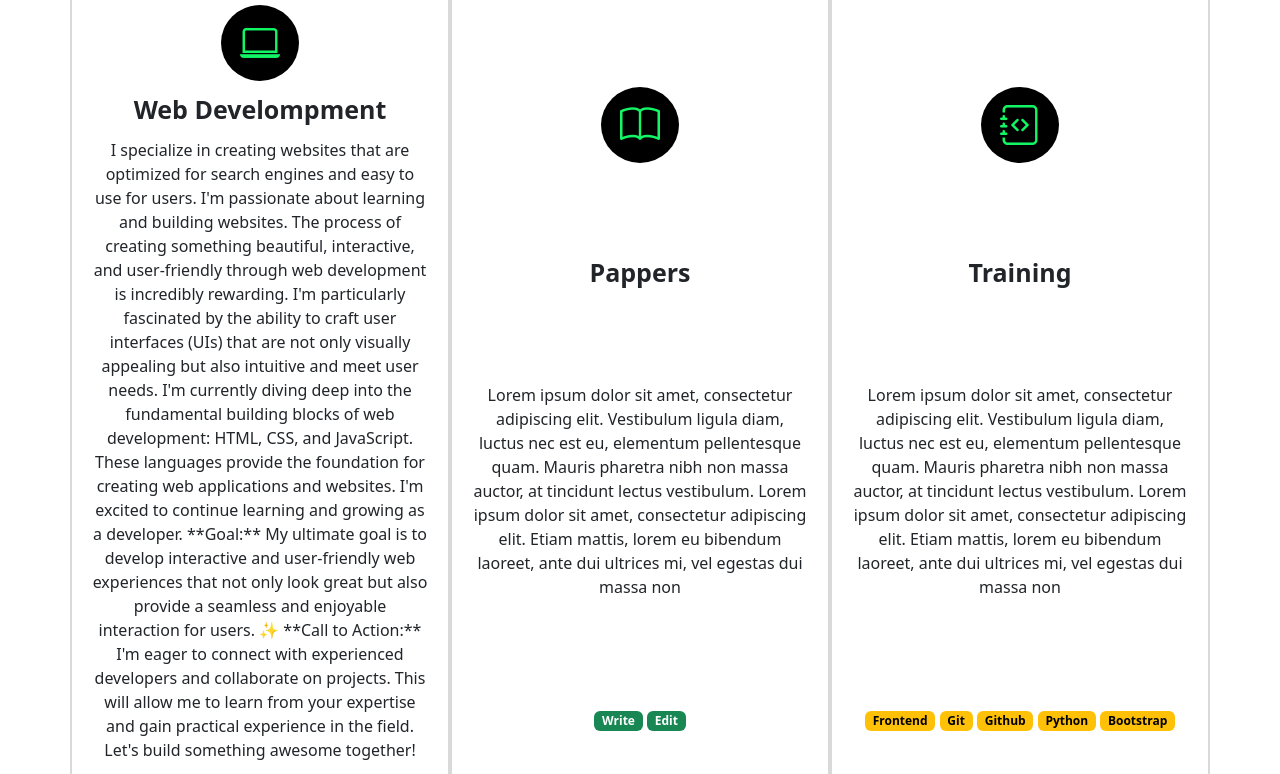
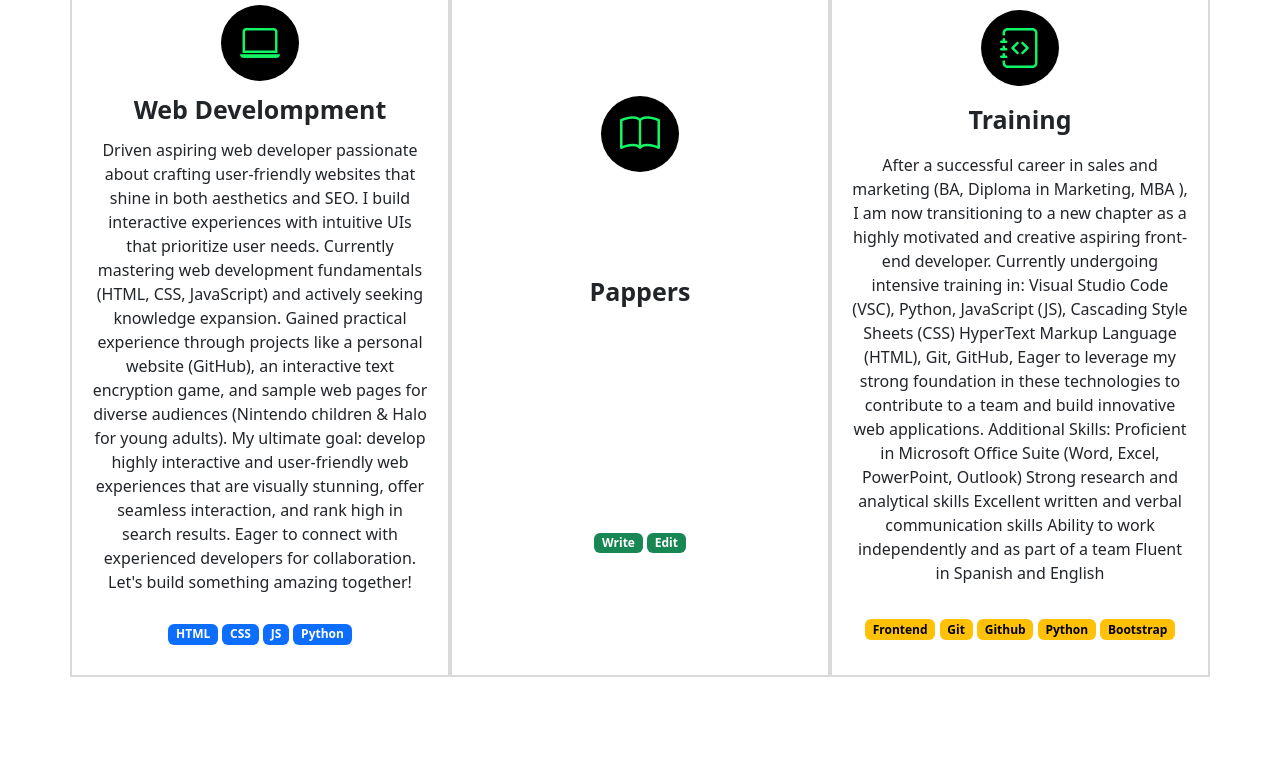
Before and after one commit to pedroadolf/03_WebProfile, a plain HTML site: page index.html in a window 1280 px wide. Shown: the part 1500-2274 px from the top of the page. Drawn offline with nearby package versions, Linux system fonts and the light colour scheme.

Commit message:
Actualization

```diff
--- a/index.html
+++ b/index.html
@@ -107,15 +107,16 @@
                     <i class="bi bi-laptop"></i>
                     <p class="expirience-titulo">Web Develompment</p>
                     <p>
-                        I specialize in creating websites that are optimized for search engines and easy to use for users. I'm passionate about learning and building websites. The process of creating something beautiful, interactive, and user-friendly through web development is incredibly rewarding. I'm particularly fascinated by the ability to craft user interfaces (UIs) that are not only visually appealing but also intuitive and meet user needs. I'm currently diving deep into the fundamental building blocks of web development: HTML, CSS, and
-                        JavaScript. These languages provide the foundation for creating web applications and websites. I'm excited to continue learning and growing as a developer.
-
-
-                        **Goal:** My ultimate goal is to develop interactive and user-friendly web experiences that not only look great but also
-                        provide a seamless and enjoyable interaction for users. ✨
-
-                        **Call to Action:** I'm eager to connect with experienced developers and collaborate on projects. This will allow me to
-                        learn from your expertise and gain practical experience in the field. Let's build something awesome together!</p>
+                        Driven aspiring web developer passionate about crafting user-friendly websites that shine in
+                        both aesthetics and SEO. I build interactive experiences with intuitive UIs that prioritize user
+                        needs. Currently mastering web development
+                        fundamentals (HTML, CSS, JavaScript) and actively seeking knowledge expansion. Gained practical
+                        experience through projects like a personal website (GitHub), an interactive text encryption
+                        game, and sample web pages for diverse audiences (Nintendo children & Halo for young adults). My
+                        ultimate goal: develop highly interactive and user-friendly web experiences that are visually
+                        stunning, offer seamless interaction, and rank high in search results. Eager to connect with
+                        experienced developers for collaboration. Let's build something amazing together!
+                    </p>
                     <div class="badges-contenedor">
                         <span class="badge text-bg-primary">HTML</span>
                         <span class="badge text-bg-primary">CSS</span>
@@ -128,15 +129,9 @@
                 <div class="columna col-12 col-md-4">
                     <i class="bi bi-book"></i>
                     <p class="expirience-titulo">Pappers</p>
-                    <p>Lorem ipsum dolor sit amet, consectetur adipiscing elit. Vestibulum ligula diam,
-                        luctus nec est eu,
-                        elementum
-                        pellentesque quam. Mauris pharetra nibh non massa auctor, at tincidunt lectus vestibulum. Lorem
-                        ipsum
-                        dolor sit amet,
-                        consectetur adipiscing elit. Etiam mattis, lorem eu bibendum laoreet, ante dui ultrices mi, vel
-                        egestas
-                        dui massa non</p>
+                    <p>
+
+                    </p>
                     <div class="badges-contenedor">
                         <span class="badge text-bg-success">Write</span>
                         <span class="badge text-bg-success">Edit</span>
@@ -147,15 +142,23 @@
                 <div class="columna col-12 col-md-4">
                     <i class="bi bi-journal-code"></i>
                     <p class="expirience-titulo">Training</p>
-                    <p>Lorem ipsum dolor sit amet, consectetur adipiscing elit. Vestibulum ligula diam,
-                        luctus nec est eu,
-                        elementum
-                        pellentesque quam. Mauris pharetra nibh non massa auctor, at tincidunt lectus vestibulum. Lorem
-                        ipsum
-                        dolor sit amet,
-                        consectetur adipiscing elit. Etiam mattis, lorem eu bibendum laoreet, ante dui ultrices mi, vel
-                        egestas
-                        dui massa non</p>
+                    <p>
+                        After a successful career in sales and marketing (BA, Diploma in Marketing, MBA ), I am now
+                        transitioning to a new
+                        chapter as a highly motivated and creative aspiring front-end developer.
+                        Currently undergoing intensive training in:
+                        Visual Studio Code (VSC), Python, JavaScript (JS), Cascading Style Sheets (CSS)
+                        HyperText Markup Language (HTML), Git, GitHub, Eager to leverage my strong foundation in these
+                        technologies to
+                        contribute to a team and build innovative web
+                        applications.
+                        Additional Skills:
+                        Proficient in Microsoft Office Suite (Word, Excel, PowerPoint, Outlook)
+                        Strong research and analytical skills
+                        Excellent written and verbal communication skills
+                        Ability to work independently and as part of a team
+                        Fluent in Spanish and English
+                    </p>
                     <div class="badges-contenedor">
                         <span class="badge text-bg-warning">Frontend</span>
                         <span class="badge text-bg-warning">Git</span>
@@ -171,7 +174,7 @@
     </section>
 
     <!-- Add Projects -->
-    <section id ="proyectos-recientes" class="proyectos-recientes seccion-clara d-flex flex-column">
+    <section id="proyectos-recientes" class="proyectos-recientes seccion-clara d-flex flex-column">
         <h2 class="seccion-titulo texto-negro">Recent Projects</h2>
         <h3 class="seccion-descripcion">These are some projects I have recently created</h3>
 
@@ -287,7 +290,7 @@
 
 
     <!-- Add Testimonials -->
-    <section id ="testimonios" class="testimonios seccion-clara">
+    <section id="testimonios" class="testimonios seccion-clara">
         <h2 class="seccion-titulo">Testimonials</h2>
         <h3 class="seccion-descripcion">See what our people say about my projects</h3>
 
@@ -297,7 +300,8 @@
                 <div class="carousel-item active">
                     <div class="container">
                         <img class="testimonio-imagen rounded-circle" src="img/People1.png" alt="Foto de Milo">
-                        <p class="testimonio-texto">" Grateful to work with Pedro. Their expertise and feedback have greatly improved my frontend development skills."</p>
+                        <p class="testimonio-texto">" Grateful to work with Pedro. Their expertise and feedback have
+                            greatly improved my frontend development skills."</p>
                         <div class="testimonio-info">
                             <p class="cliente">El Milo</p>
                             <p class="cargo">Cardiothoracic Surgeon</p>
@@ -307,7 +311,8 @@
                 <div class="carousel-item">
                     <div class="container">
                         <img class="testimonio-imagen rounded-circle" src="img/People2.png" alt="Foto de El Chari">
-                        <p class="testimonio-texto">" Pedro technical insights and collaborative approach were instrumental in our project's success."</p>
+                        <p class="testimonio-texto">" Pedro technical insights and collaborative approach were
+                            instrumental in our project's success."</p>
                         <div class="testimonio-info">
                             <p class="cliente">El Chari</p>
                             <p class="cargo">Dr.Fianze</p>
@@ -317,7 +322,8 @@
                 <div class="carousel-item">
                     <div class="container">
                         <img class="testimonio-imagen rounded-circle" src="img/People3.png" alt="Foto de Lulu">
-                        <p class="testimonio-texto">"Hiring Pedro elevated my app's quality. Their sharp eye for detail and commitment to excellence are remarkable."</p>
+                        <p class="testimonio-texto">"Hiring Pedro elevated my app's quality. Their sharp eye for detail
+                            and commitment to excellence are remarkable."</p>
                         <div class="testimonio-info">
                             <p class="cliente">Dr. Lulu</p>
                             <p class="cargo">Anthropologist</p>
@@ -339,7 +345,7 @@
     </section>
 
     <!-- Add Contact -->
-        <section id ="contacto" class="contacto seccion-obscura">
+    <section id="contacto" class="contacto seccion-obscura">
         <div class="container">
             <div class="container text-center rectangulo d-flex justify-content-center">
                 <div class="row">
```
Lines whose indentation alone changed are shown as unchanged.
